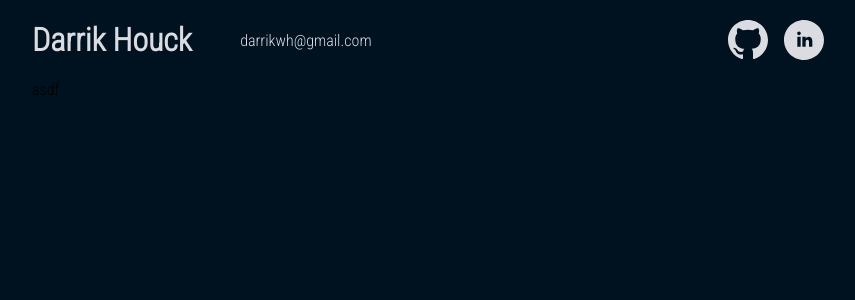
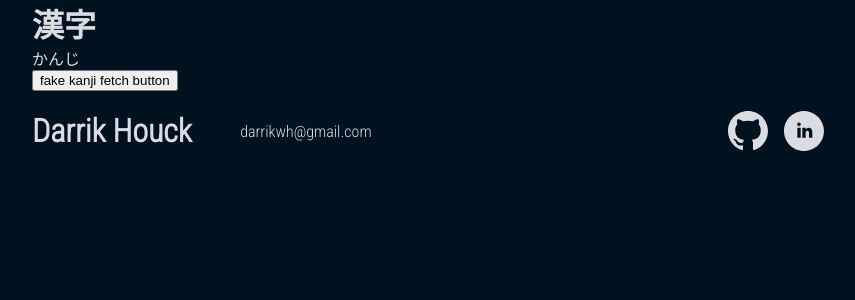
Before and after one commit to Daarrik/kanji-guess-v2, a React (Create React App) app: page / in a window 1280 px wide. Shown: the top 300 px of the page, without its empty margins (208-1063 px from the left). Built offline with nearby package versions, Linux system fonts and the light colour scheme.

Commit message:
kanji context provider

```diff
--- a/src/App.tsx
+++ b/src/App.tsx
@@ -1,10 +1,14 @@
+import Container from "./components/Container";
 import Footer from "./components/Footer";
+import KanjiProvider from "./components/KanjiProvider";
 
 const App: React.FC = () => {
   return (
     <div>
+      <KanjiProvider>
+        <Container />
+      </KanjiProvider>
       <Footer />
-      <main>asdf</main>
     </div>
   );
 };
--- /dev/null
+++ b/src/components/Container.tsx
@@ -0,0 +1,18 @@
+import { useContext } from "react";
+import { KanjiContext } from "./KanjiProvider";
+
+interface ContainerProps {}
+
+const Container: React.FC<ContainerProps> = () => {
+  const { kanji, reading, newKanji } = useContext(KanjiContext);
+
+  return (
+    <div>
+      <h1 className="text-normal">{kanji}</h1>
+      <p className="text-normal">{reading}</p>
+      <button onClick={newKanji}>fake kanji fetch button</button>
+    </div>
+  );
+};
+
+export default Container;
--- /dev/null
+++ b/src/components/KanjiProvider.tsx
@@ -0,0 +1,35 @@
+import { createContext, useState } from "react";
+
+type KanjiContextType = {
+  kanji: string;
+  reading: string;
+  newKanji?: () => void;
+};
+
+export const KanjiContext = createContext<KanjiContextType>({
+  kanji: "漢字",
+  reading: "かんじ",
+  newKanji: () => {},
+});
+
+const KanjiProvider: React.FC = ({ children }) => {
+  const [kanji, setKanji] = useState("漢字");
+  const [reading, setReading] = useState("かんじ");
+
+  const newKanji = (): void => {
+    const newKanji = "試験";
+    const newReading = "しけん";
+
+    setKanji(newKanji);
+    setReading(newReading);
+    console.log("called");
+  };
+
+  return (
+    <KanjiContext.Provider value={{ kanji, reading, newKanji }}>
+      {children}
+    </KanjiContext.Provider>
+  );
+};
+
+export default KanjiProvider;
--- a/src/components/NavItem.tsx
+++ b/src/components/NavItem.tsx
@@ -1,5 +1,3 @@
-import React from "react";
-
 interface NavItemProps {
   icon: React.ReactElement;
   url: string;
```
